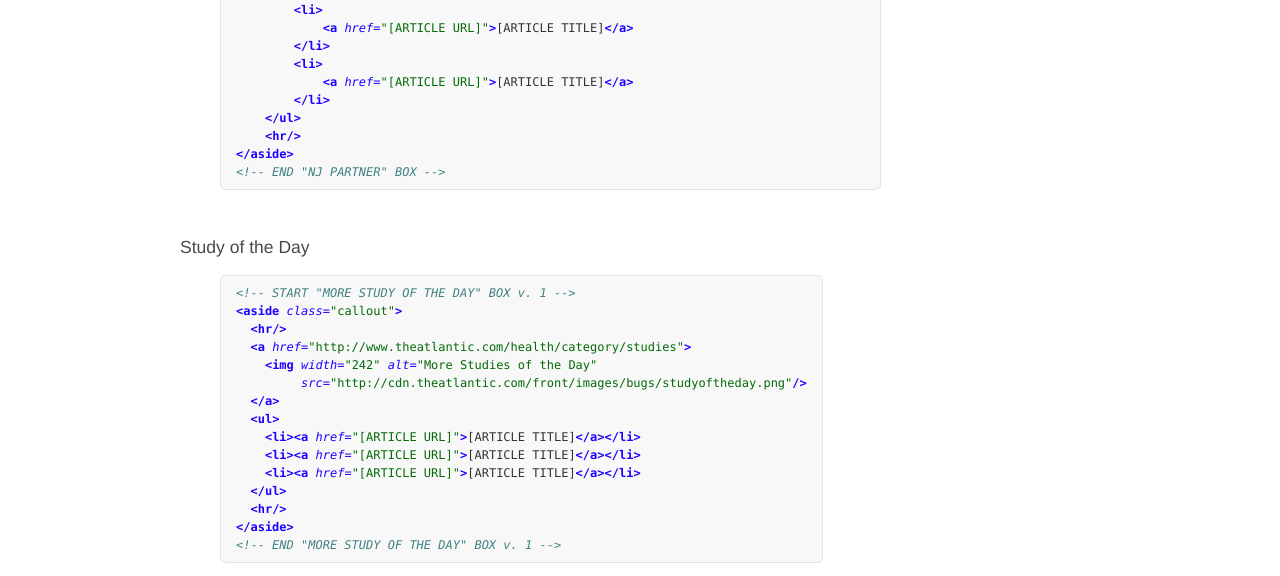
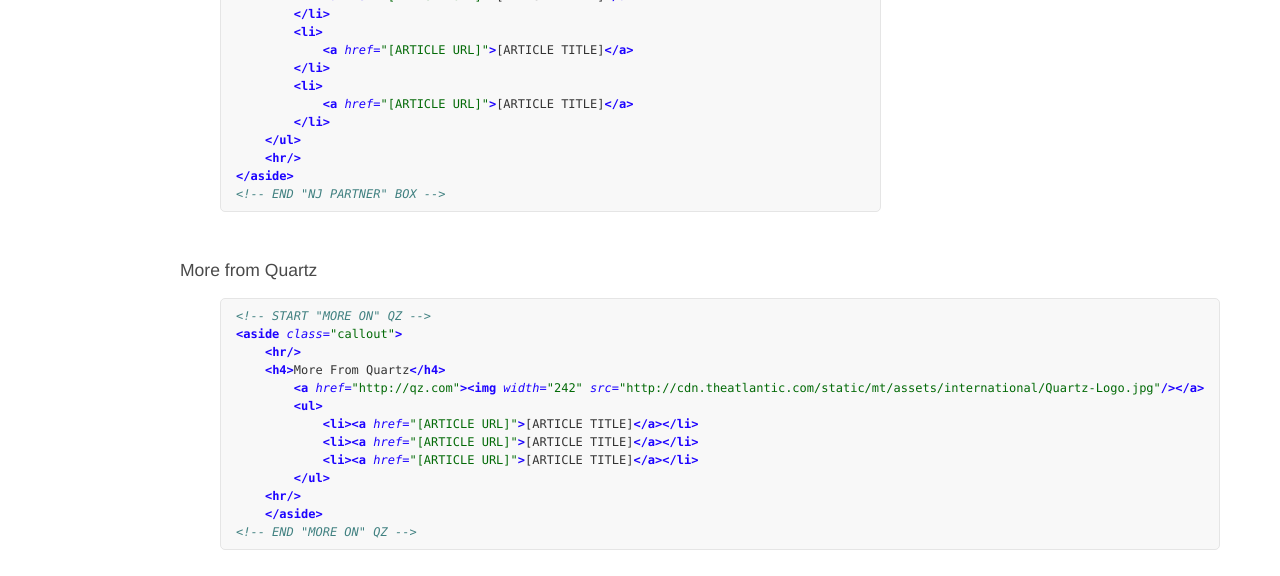
Before and after one commit to Atlantic57/html-snippets, a Jekyll site: the page built from index.md, in a window 1280 px wide and 900 px high, scrolled down 7858 px, cut to the strip 0-576 px from the top of the window. Built offline with Jekyll 4.4.1, drawn with Linux system fonts in a browser that asks for light colours.

Commit message:
Update index.md

```diff
--- a/index.md
+++ b/index.md
@@ -322,6 +322,24 @@ The words "Go to section 1" will be a link, and when the user clicks it, the bro
 <!-- END "NJ PARTNER" BOX -->
 {% endhighlight %}
 
+### More from Quartz
+
+{% highlight html %}
+<!-- START "MORE ON" QZ -->
+<aside class="callout">
+    <hr/>
+    <h4>More From Quartz</h4>
+        <a href="http://qz.com"><img width="242" src="http://cdn.theatlantic.com/static/mt/assets/international/Quartz-Logo.jpg"/></a>
+        <ul>
+            <li><a href="[ARTICLE URL]">[ARTICLE TITLE]</a></li>
+            <li><a href="[ARTICLE URL]">[ARTICLE TITLE]</a></li>
+            <li><a href="[ARTICLE URL]">[ARTICLE TITLE]</a></li>
+        </ul>
+    <hr/>
+    </aside>
+<!-- END "MORE ON" QZ -->
+{% endhighlight %}
+
 
 ### Study of the Day
 
```
